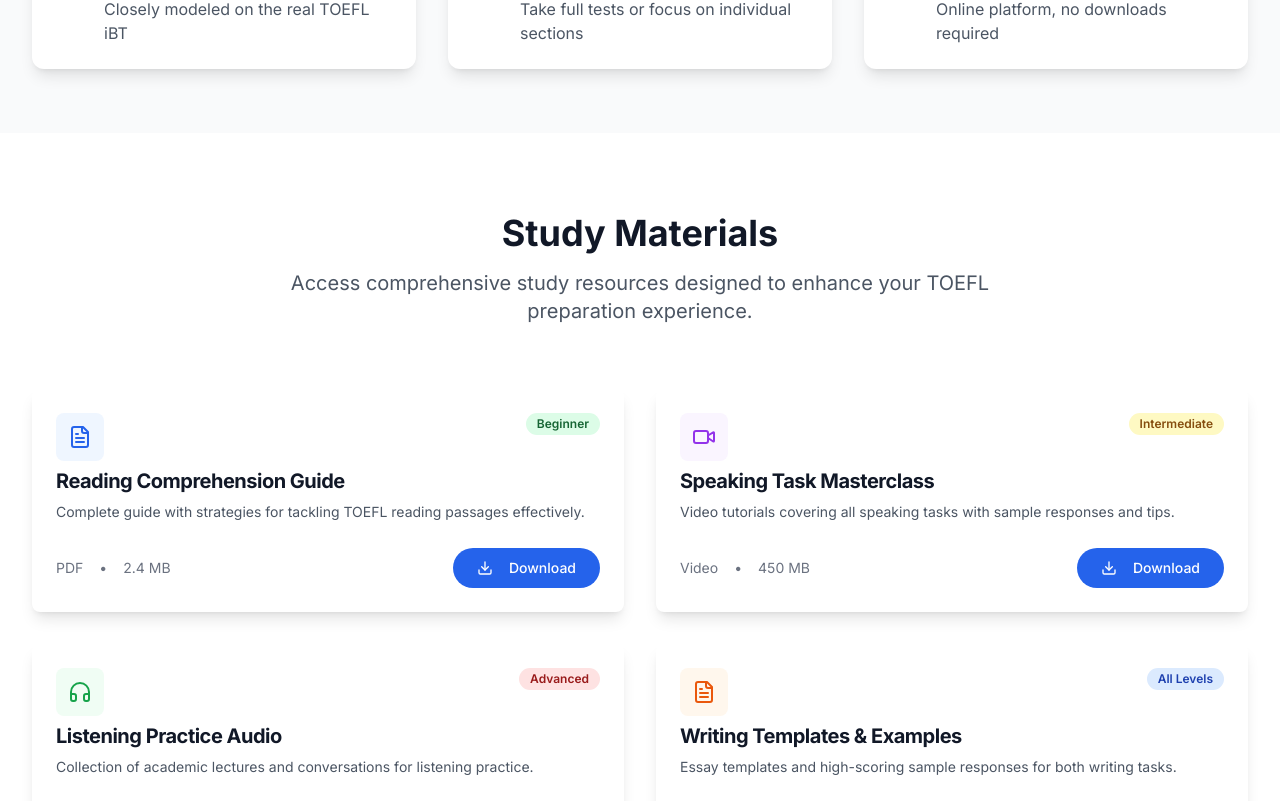
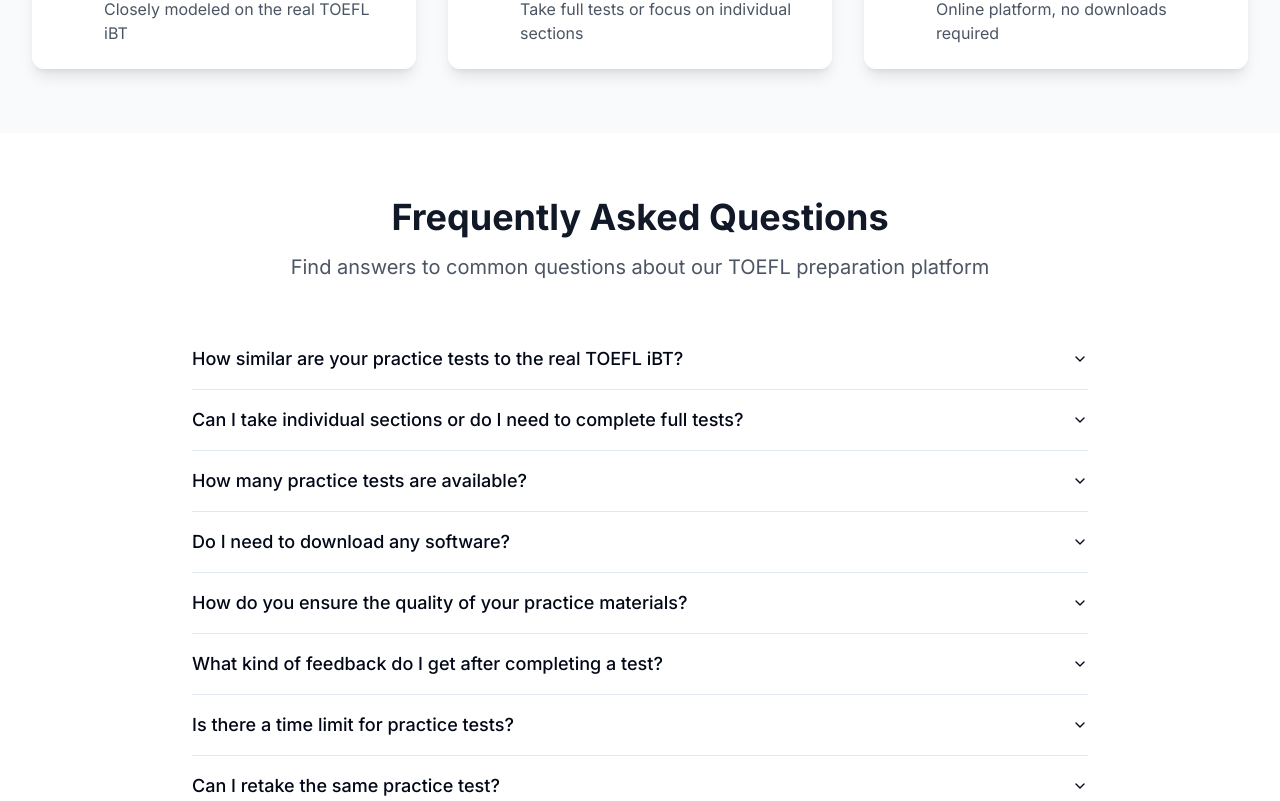
Before and after one commit to ninitamo/apple-toefl-prep-now, a React (Vite) app: page / in a window 1280 px wide. Shown: the part 1656-2457 px from the top of the page. Built offline with nearby package versions, Linux system fonts and the light colour scheme.

Commit message:
Code edited in Lovable Code Editor
Edited UI in Lovable

```diff
--- a/src/pages/Index.tsx
+++ b/src/pages/Index.tsx
@@ -15,7 +15,7 @@ const Index = () => {
       <HeroSection />
       <PracticeSelector />
       <WhyChooseSection />
-      <StudyMaterials />
+      {/* <StudyMaterials /> */}
       <FAQSection />
       <TeamSection />
       <Footer />
```
